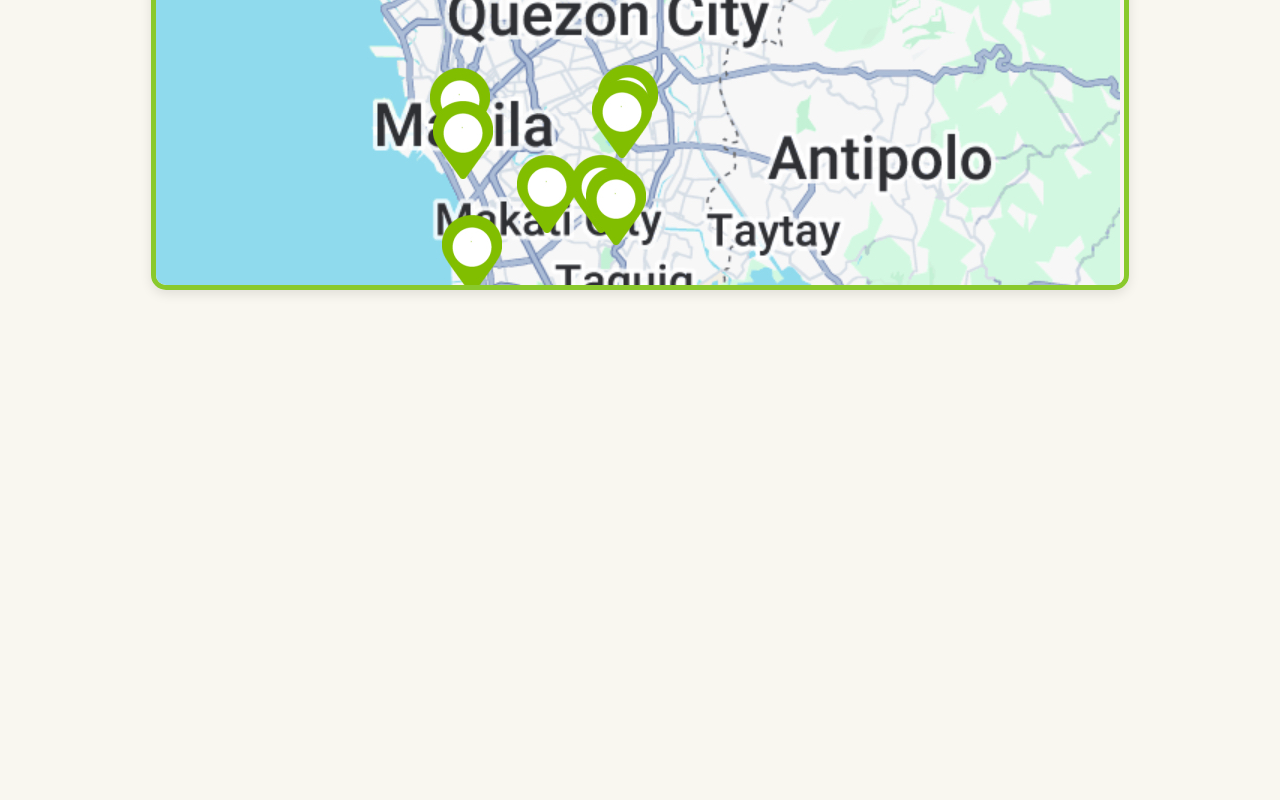
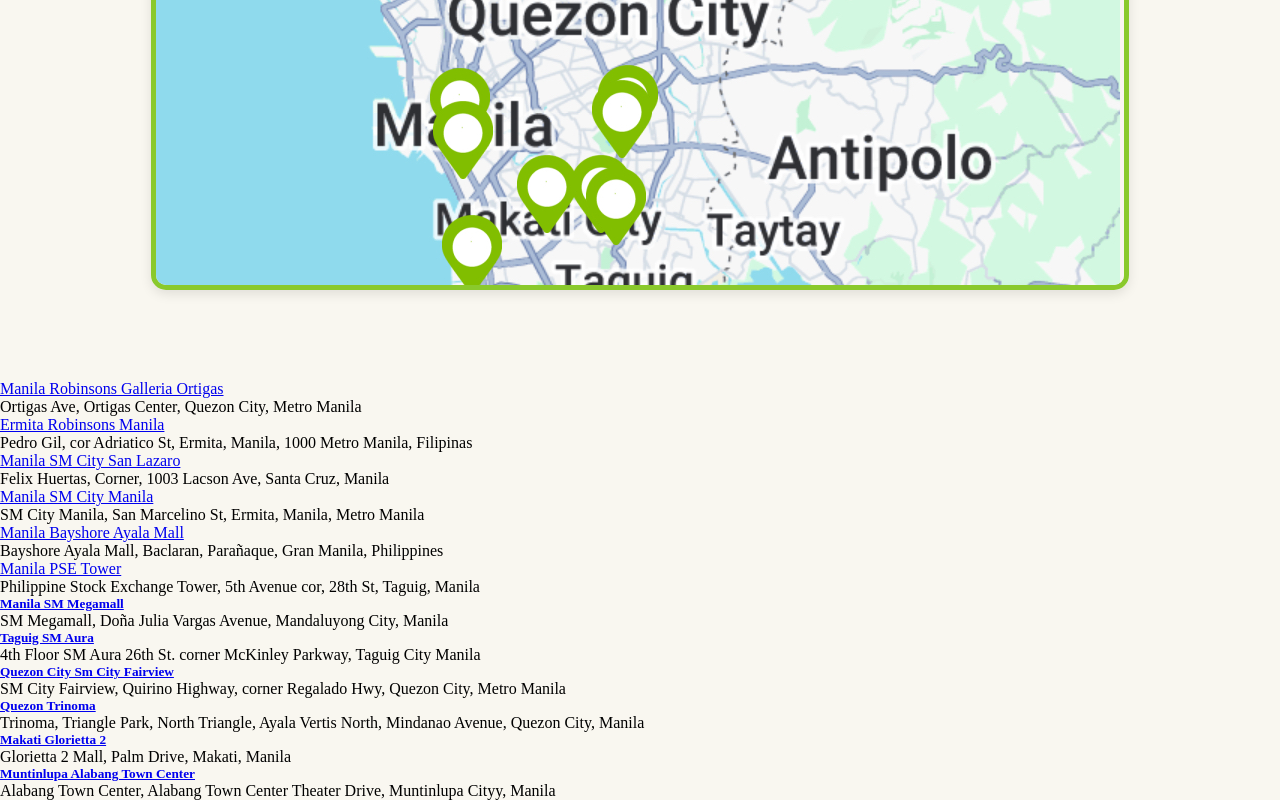
Before and after one commit to 1zzero/llaollao, a plain HTML site: page where.html in a window 1280 px wide. Shown: the part 519-1319 px from the top of the page. Before the commit the page ends 899 px from the top, so only its background shows below. Drawn offline with Linux system fonts and the light colour scheme.

Commit message:
updated where

```diff
--- a/where.html
+++ b/where.html
@@ -8,7 +8,7 @@
   </head>
   <body>
     <nav class="navbar">
-      <div class="logo">llaollao</div>
+      <div class="logo"><a href="landingpage.html">llaollao</a></div>
       <div id="menuBtn" class="hamburger">☰</div>
 
       <div id="dropdownMenu" class="dropdown-menu">
@@ -34,6 +34,68 @@
       <h1>All Locations in Metro Manila</h1>
       <img src="./images/Map.PNG" alt="" />
     </div>
+
+    <div class="container">
+        <div class="bodyloc">
+            <div class="storeplace">
+                <div class="lawlawname"><a href="https://maps.google.com/?q=Manila+Robinsons+Galleria+Ortigas" target="_blank">Manila Robinsons Galleria Ortigas</a></div>
+                <div class="andress">Ortigas Ave, Ortigas Center, Quezon City, Metro Manila</div>
+            </div>
+
+            <div class="storeplace">
+                <div class="lawlawname"><a href="https://maps.google.com/?q=Pedro+Gil+cor+Adriatico+St+Ermita+Manila+1000+Metro+Manila" target="_blank">Ermita Robinsons Manila</a></div>
+                <div class="andress">Pedro Gil, cor Adriatico St, Ermita, Manila, 1000 Metro Manila, Filipinas</div>
+            </div>
+
+            <div class="storeplace">
+                <div class="lawlawname"><a href="https://maps.google.com/?q=Manila+SM+City+San+Lazaro" target="_blank">Manila SM City San Lazaro</a></div>
+                <div class="andress">Felix Huertas, Corner, 1003 Lacson Ave, Santa Cruz, Manila</div>
+            </div>
+
+            <div class="storeplace">
+                <div class="lawlawname"><a href="https://maps.google.com/?q=SM+City+Manila+San+Marcelino+St+Ermita+Manila+Metro+Manila" target="_blank">Manila SM City Manila</a></div>
+                <div class="andress">SM City Manila, San Marcelino St, Ermita, Manila, Metro Manila</div>
+            </div>
+
+            <div class="storeplace">
+                <div class="lawlawname"><a href="https://maps.google.com/?q=Bayshore+Ayala+Mall+Baclaran+Parañaque+Gran+Manila+Philippines" target="_blank">Manila Bayshore Ayala Mall</a></div>
+                <div class="andress">Bayshore Ayala Mall, Baclaran, Parañaque, Gran Manila, Philippines</div>
+            </div>
+
+            <div class="storeplace">
+                <div class="lawlawname"><a href="https://maps.google.com/?q=Philippine+Stock+Exchange+Tower+5th+Avenue+cor+28th+St+Taguig+Manila" target="_blank">Manila PSE Tower</a></div>
+                <div class="andress">Philippine Stock Exchange Tower, 5th Avenue cor, 28th St, Taguig, Manila</div>
+            </div>
+
+            <div class="storeplace">
+                <div class="lawlawname"><a href="https://maps.google.com/?q=SM+Megamall+Doña+Julia+Vargas+Avenue+Mandaluyong+City+Manila" target="_blank"><h5>Manila SM Megamall</h5></a></div>
+                <div class="andress">SM Megamall, Doña Julia Vargas Avenue, Mandaluyong City, Manila</div>
+            </div>
+
+            <div class="storeplace">
+                <div class="lawlawname"><a href="https://maps.google.com/?q=4th+Floor+SM+Aura+26th+St+corner+McKinley+Parkway+Taguig+City+Manila" target="_blank"><h5>Taguig SM Aura</h5></a></div>
+                <div class="andress">4th Floor SM Aura 26th St. corner McKinley Parkway, Taguig City Manila</div>
+            </div>
+
+            <div class="storeplace">
+                <div class="lawlawname"><a href="https://maps.google.com/?q=4th+Floor+SM+Aura+26th+St+corner+McKinley+Parkway+Taguig+City+Manila" target="_blank"><h5>Quezon City Sm City Fairview</h5></a></div>
+                <div class="andress">SM City Fairview, Quirino Highway, corner Regalado Hwy, Quezon City, Metro Manila</div>
+            </div>
+
+            <div class="storeplace">
+                <div class="lawlawname"><a href="https://maps.google.com/?q=4th+Floor+SM+Aura+26th+St+corner+McKinley+Parkway+Taguig+City+Manila" target="_blank"><H5>Quezon Trinoma</H5></a></div>
+                <div class="andress">Trinoma, Triangle Park, North Triangle, Ayala Vertis North, Mindanao Avenue, Quezon City, Manila</div>
+            </div>
+
+            <div class="storeplace">
+                <div class="lawlawname"><a href="https://maps.google.com/?q=4th+Floor+SM+Aura+26th+St+corner+McKinley+Parkway+Taguig+City+Manila" target="_blank"><h5>Makati Glorietta 2</h5></a></div>
+                <div class="andress">Glorietta 2 Mall, Palm Drive, Makati, Manila</div>
+            </div>
+            <div class="storeplace">
+                <div class="lawlawname"><a href="https://maps.google.com/?q=4th+Floor+SM+Aura+26th+St+corner+McKinley+Parkway+Taguig+City+Manila" target="_blank"><h5>Muntinlupa Alabang Town Center</h5></a></div>
+                <div class="andress">Alabang Town Center, Alabang Town Center Theater Drive, Muntinlupa Cityy, Manila</div>
+            </div>
+    </div>
     <script src="where.js"></script>
   </body>
 </html>
```
